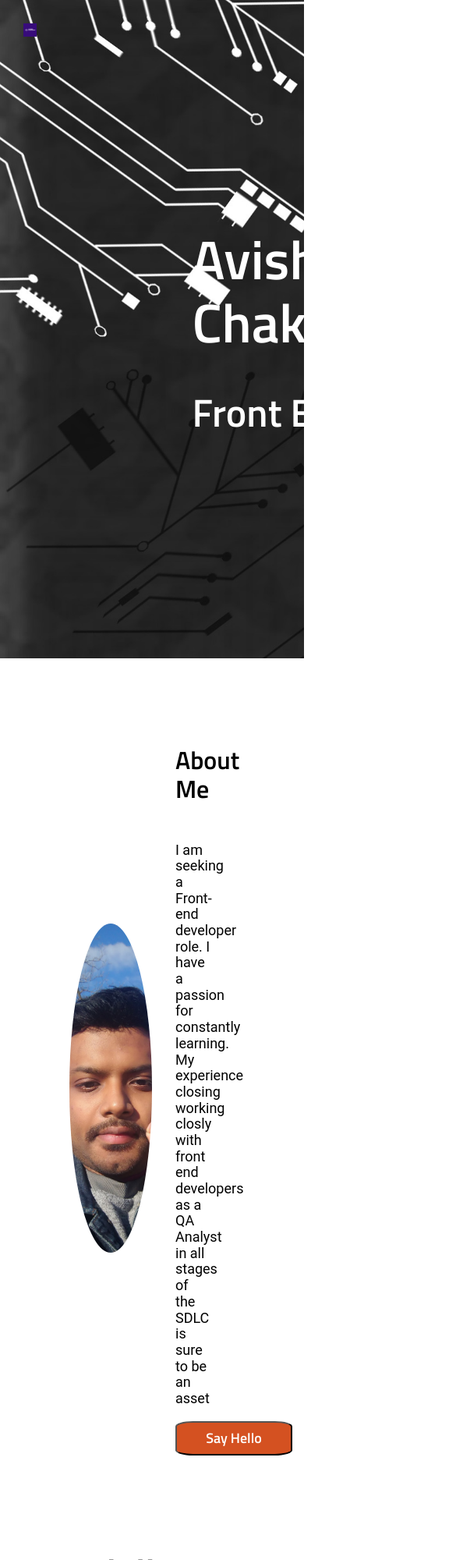
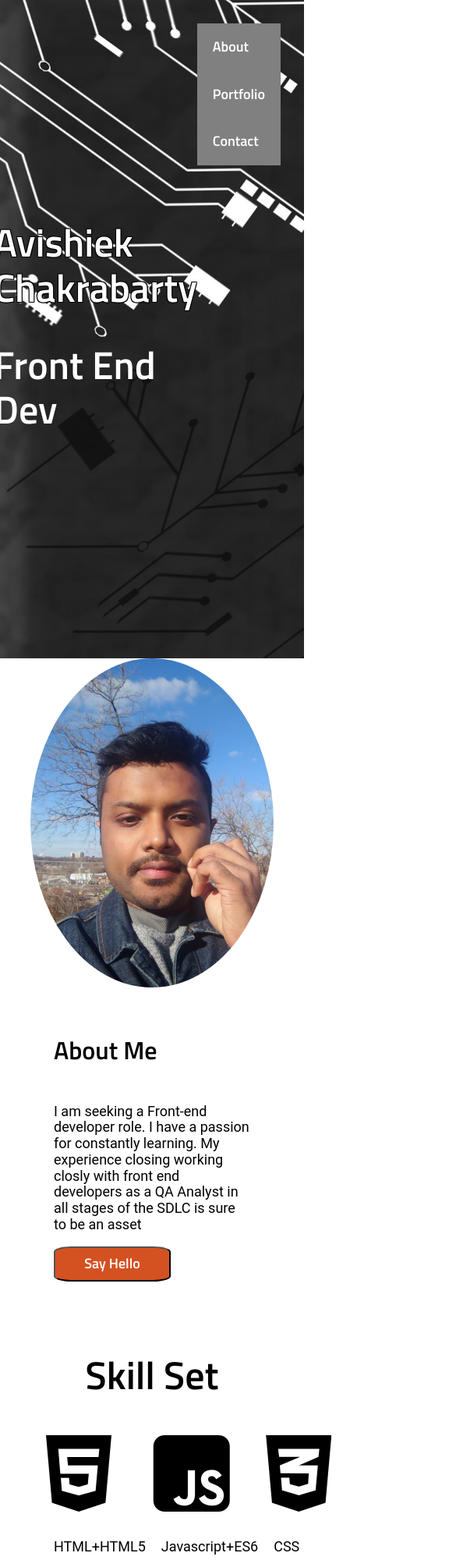
Before and after one commit to Abcshake/Profile, a plain HTML site: page index.html in a window 390 px wide. Shown: the top 2000 px of the page at 78% size, 585 px wide, since content can reach past the window. Drawn offline with Linux system fonts and the light colour scheme.

Commit message:
response styles added

```diff
--- a/index.html
+++ b/index.html
@@ -15,7 +15,7 @@
     <!--This section combines Header, Hero image and nav button -->
    <nav>
         <div class="logo-button">
-            <img class="logo" src="./assets/Personal Logo.png" alt="">
+            <!-- <img class="logo" src="./assets/Personal Logo.png" alt=""> -->
             <div class="title">
                 <h1>Avishiek Chakrabarty</h1>
                 <h2>Front End Dev</h2>
--- a/styles.css
+++ b/styles.css
@@ -33,6 +33,7 @@ a{
     text-decoration: none;
     margin: 20px;
 }
+
 
 p{
     font-family: 'Roboto', sans-serif;
@@ -74,9 +75,13 @@ img{
     background-size: cover;
     background-repeat: no-repeat;
     background-attachment: fixed;
-    justify-content: space-around;
+    justify-content: center;
     color: white;
     padding: 30px;
+}
+
+.logo-button h1{
+    text-shadow: -1px -1px 0 #000, 1px -1px 0 #000, -1px 1px 0 #000, 1px 1px 0 #000;
 }
 
 .title{
@@ -91,6 +96,11 @@ img{
     top:10px;
 }
 
+.nav-buttons a:hover{
+    color: cyan;
+    border-radius: 5px;
+    box-shadow: 0 0 5px #33ffff;
+}
 
 /*About section styles*/
 
@@ -140,19 +150,6 @@ img{
     justify-content: space-around;
 
 }
-
-/* .gallery-pics img{
-    max-width: calc(100%/3);
-    max-height: calc(100vh/2);
-    padding: 20px;
-
-}
-
-.gallery-pic2 img{
-    max-width: calc(100%/2);
-    padding: 20px;
-
-} */
 
 
 .container-title{
@@ -212,3 +209,49 @@ img{
     justify-content: center;
     border-bottom: 2px solid white;
 }
+
+/* Responsive rules */
+
+@media (max-width: 680px) {
+    h1,h2{
+        font-size: 50px;
+    }
+    .logo-button{
+        display: flex;
+        justify-content: end;
+        margin: 0px;
+    }
+    .nav-buttons{
+        display: flex;
+        flex-direction: column;
+        background-color: grey;
+        height: fit-content;
+    }
+
+    .about-content-pic{
+        display: flex;
+        flex-direction: column;
+        align-items: center;
+        margin: 0;
+    }
+    .about-content{
+        width: 100%;
+    }
+
+    .about-pic{
+        width: 100%;
+    }
+
+    .gallery-pics p, .gallery-pic2 p{
+        padding: 10px;
+    }
+
+    .container-box{
+        display: flex;
+        flex-direction: column;
+        align-items: center;
+    }
+    .box{
+        width: 100%;
+    }
+}
```
